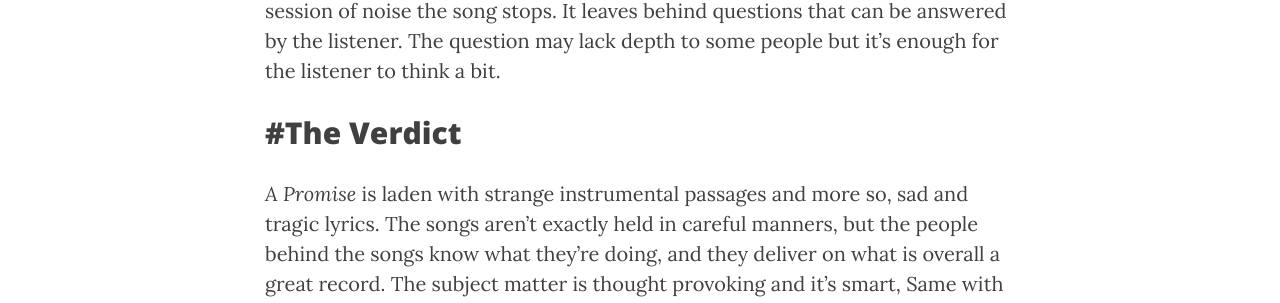
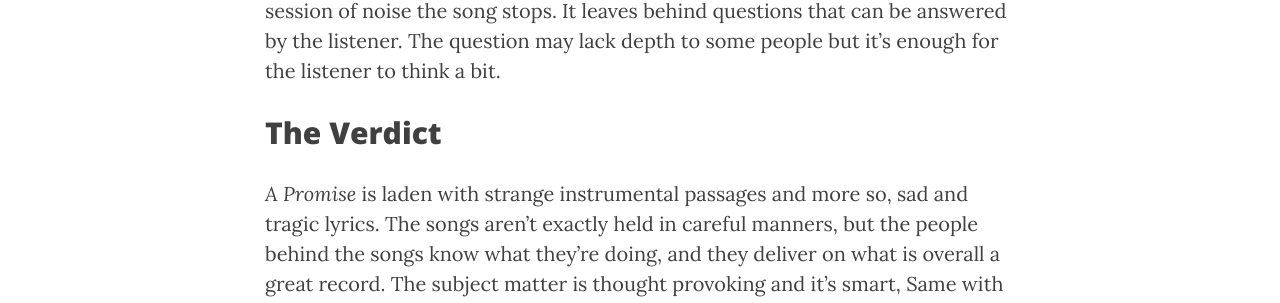
Before and after one commit to thegliss/gliss, a Jekyll site: the page built from _posts/2015-05-20-A-Promise.md, in a window 1280 px wide and 900 px high, scrolled down 2314 px. Shown: the part 148-451 px from the top of the window. Built offline with Jekyll 4.4.1, drawn with Linux system fonts in a browser that asks for light colours; nearby versions of some CDN libraries.

Commit message:
Fixed typo

```diff
--- a/_posts/2015-05-20-A-Promise.md
+++ b/_posts/2015-05-20-A-Promise.md
@@ -22,7 +22,7 @@ Jamie Stewart as a lyricist, and a singer, is strange. He’s timid, submissive,
 There are other tracks where Xiu Xiu comes off as very disturbed. Examples include, Walnut house, Ian Curtis Wishlist, and Sad Pony Guerilla Girl. The music in these tracks is often sexually charged, particularly in the unseen tragedy of sex; confusion of love and sex, The strangeness of BDSM or any subject related, has no boundary to Jamie Stewart. In Sad Pony Guerilla Girl, a woman is put into a relationship with a man who only wants her body, The man is not only abusive but is cheating on his wife with a vulnerable young woman. He beats her when she starts to feel love for this man, feeling like she has to tell the whole block. Even after she’s beaten, she continues to be with the man. In Walnut House, A man or woman is involved with a leather daddy, who fulfills his/her submissive pain fulfilling wishes. He hurts them, and they call him a sweetheart. The person is, at the end of the track bombarded by a strange noise that attacks at the viewer and at the man/woman in the song. For some reason, they call out to their mom, “Don’t worry mom” is repeated on end by the singer, after this quick session of noise the song stops. It leaves behind questions that can be answered by the listener. The question may lack depth to some people but it’s enough for the listener to think a bit.
 
 
-## #The Verdict
+## The Verdict
 
 *A Promise* is laden with strange instrumental passages and more so, sad and tragic lyrics. The songs aren’t exactly held in careful manners, but the people behind the songs know what they’re doing, and they deliver on what is overall a great record. The subject matter is thought provoking and it’s smart, Same with the instrumentation, which is horrifically violent without being a certain kind of cheesy industrial. Jamie Stewart breathes into the style of music perfectly with his voice, and the way some of these songs fit into everything, it can give you great music highs… Not the kind you’d get from any old melodic or harmonious song however…
 
```
